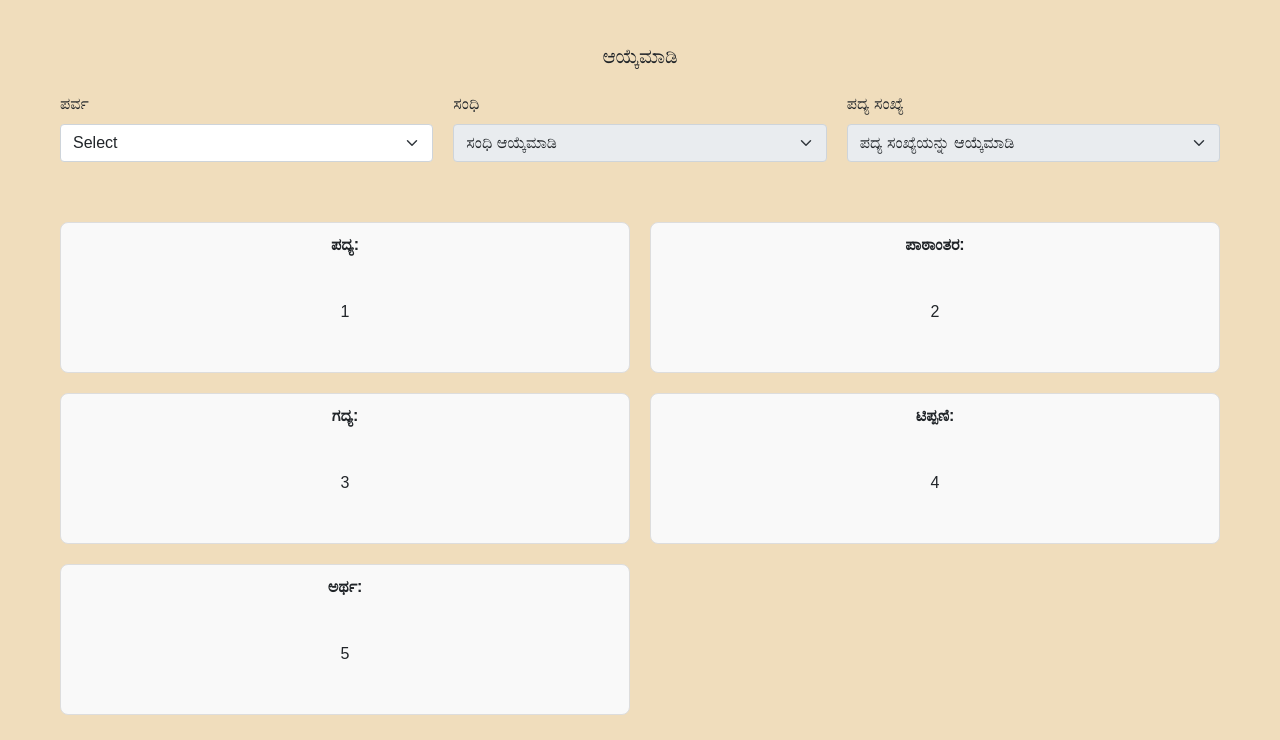
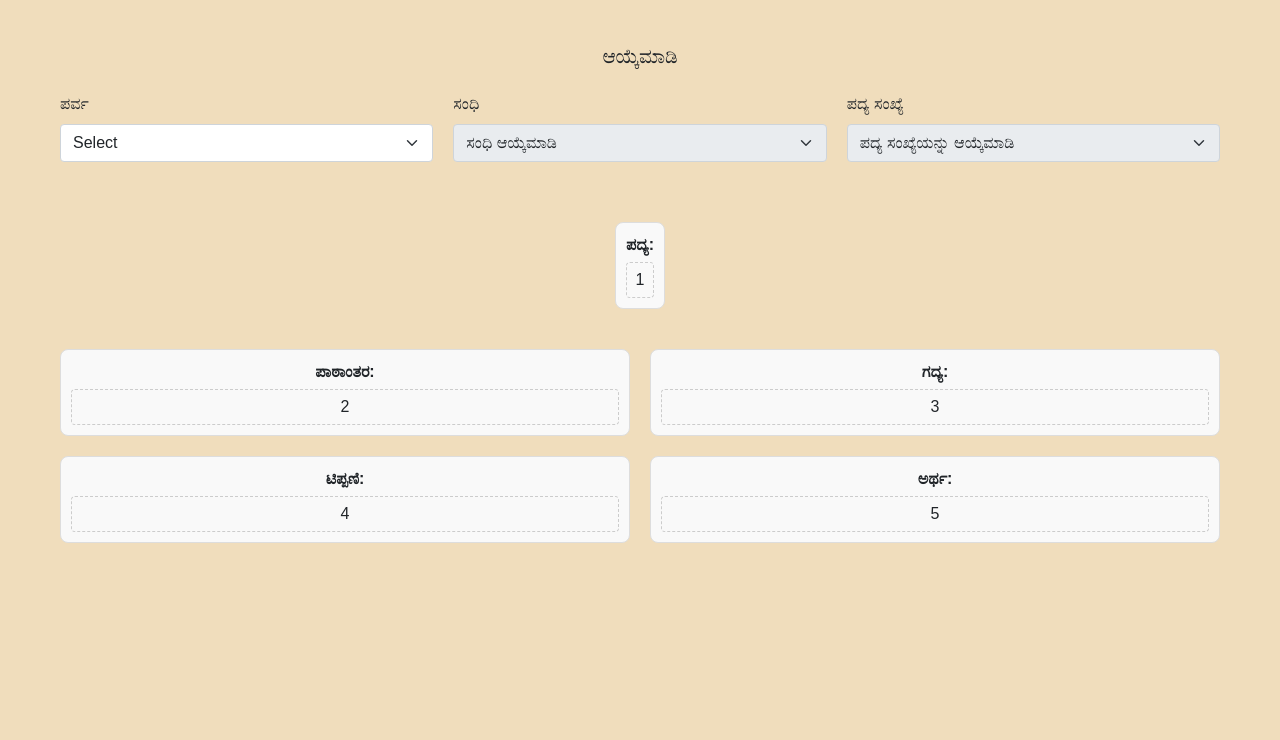
Before and after one commit to kagapa-blr/kvb, a Flask app: page /kavya in a window 1280 px wide. Shown: the part 60-800 px from the top of the page. Run offline with Flask 3, Linux system fonts and the light colour scheme; data that the repository does not hold is empty; parts of the project's set-up code (start-up, migrations or seed data) failed here and were passed over; some libraries are stand-ins or nearby versions.

Commit message:
UI bugs fixed and div aligned correctly

```diff
--- a/routers/parvya.py
+++ b/routers/parvya.py
@@ -44,7 +44,6 @@
     except Exception as e:
         db.session.rollback()
         return jsonify({'error': str(e)}), 500
-
 
 
 @parvya_bp.route('/parva/<int:id>', methods=['PUT'])
@@ -104,7 +103,6 @@
         return jsonify({'error': str(e)}), 500
 
 
-
 @parvya_bp.route('/sandhi/<int:id>', methods=['PUT'])
 def update_sandhi(id):
     data = request.json
@@ -134,7 +132,6 @@
     return jsonify([{
         'id': p.id,
         'sandhi_id': p.sandhi_id,
-        'name': p.name,
         'padya_number': p.padya_number,
         'pathantar': p.pathantar,
         'gadya': p.gadya,
@@ -204,6 +201,7 @@
         logging.error(f"Error occurred while fetching Padya: {str(e)}")
         return jsonify({'error': 'An unexpected error occurred', 'details': str(e)}), 500
 
+
 @parvya_bp.route('/padya', methods=['POST'])
 def create_padya():
     try:
@@ -215,7 +213,8 @@
                 return jsonify({'error': f'Missing required field: {field}'}), 400
 
         # Check for existing padya with the same sandhi_id and padya_number
-        existing_padya_number = Padya.query.filter_by(sandhi_id=data['sandhi_id'], padya_number=data['padya_number']).first()
+        existing_padya_number = Padya.query.filter_by(sandhi_id=data['sandhi_id'],
+                                                      padya_number=data['padya_number']).first()
         if existing_padya_number:
             return jsonify({'error': 'Padya number already exists for this Sandhi'}), 400
 
--- a/static/css/kavya.css
+++ b/static/css/kavya.css
@@ -32,7 +32,7 @@
   flex-direction: column;
   align-items: center;
   justify-content: flex-start;
-  overflow-y: auto; /* Make content scrollable if it overflows */
+  overflow-y: auto;
 }
 
 .grid-item .label {
@@ -40,34 +40,56 @@
   margin-bottom: 5px;
 }
 
+.padya-container {
+  grid-column: 1 / -1; /* Span full width */
+  text-align: center; /* Center the content */
+  margin-bottom: 20px; /* Space below */
+  max-width: 600px; /* Reduced width */
+  margin-left: auto;
+  margin-right: auto;
+}
+
 .padya, .pathantar, .gadya, .tippani, .artha {
   width: 100%; /* Ensure full width */
   height: 100px; /* Fixed height */
-  display: flex;
-  align-items: center;
-  justify-content: center;
+  padding: 10px; /* Add padding for better visibility */
+  padding-top: 0; /* Remove top padding */
+  display: flex; /* Use flexbox */
+  align-items: center; /* Center vertically */
+  justify-content: center; /* Center horizontally */
   overflow-y: auto; /* Make content scrollable if it overflows */
+  box-sizing: border-box; /* Ensure padding is included in height */
 }
 
-.grid-container > .pathantar,
-.grid-container > .gadya {
-  grid-row: 2; /* Row 2 */
+.pathantar {
+  text-align: left; /* Left align */
 }
 
-.grid-container > .tippani,
-.grid-container > .artha {
-  grid-row: 3; /* Row 3 */
+.gadya {
+  text-align: right; /* Right align */
 }
 
-/* Container to ensure full width of padya */
-.padya-container {
-  grid-column: 1 / -1; /* Span full width */
-  margin-bottom: 20px; /* Space below */
+.tippani {
+  text-align: left; /* Left align */
+  grid-column: 1 / 2; /* First column */
 }
 
-.content {
-  position: relative;
-  z-index: 1;
-  background: rgba(255, 255, 255, 0.8);
-  padding: 20px;
+.artha {
+  text-align: right; /* Right align */
+  grid-column: 2 / 3; /* Second column */
 }
+
+/* Ensure the content is styled appropriately */
+.editable {
+  border: 1px dashed #ccc; /* Dashed border to indicate editability */
+  padding: 5px;
+  border-radius: 4px;
+  width: 100%; /* Ensure full width */
+  height: 100%; /* Ensure full height */
+  box-sizing: border-box; /* Include padding in width and height */
+  overflow-y: auto; /* Make content scrollable */
+  outline: none; /* Remove default outline when focused */
+  display: flex; /* Use flexbox */
+  align-items: center; /* Center vertically */
+  justify-content: center; /* Center horizontally */
+}
--- a/templates/kavya.html
+++ b/templates/kavya.html
@@ -43,30 +43,32 @@
         </div>
     </div>
 
+
     <div class="container">
         <div class="grid-container">
-            <div class="grid-item">
+          <div class="grid-item padya-container">
             <span class="label">ಪದ್ಯ:</span>
-                <div class="padya">1</div>
+            <div class="padya editable">1</div>
           </div>
           <div class="grid-item">
             <span class="label">ಪಾಠಾಂತರ:</span>
-                <div class="pathantar">2</div>
+            <div class="pathantar editable">2</div>
           </div>
           <div class="grid-item">
             <span class="label">ಗದ್ಯ:</span>
-                <div class="gadya">3</div>
+            <div class="gadya editable">3</div>
           </div>
           <div class="grid-item">
             <span class="label">ಟಿಪ್ಪಣಿ:</span>
-                <div class="tippani">4</div>
+            <div class="tippani editable">4</div>
           </div>
           <div class="grid-item">
             <span class="label">ಅರ್ಥ:</span>
-                <div class="artha">5</div>
+            <div class="artha editable">5</div>
           </div>
         </div>
       </div>
+
 
     <script>
         $(document).ready(function () {
```
Also changed, not shown: static/css/admin.css (added, +15 -0 lines), templates/admin.html (+53 -37 lines). Lines whose indentation alone changed are shown as unchanged.
